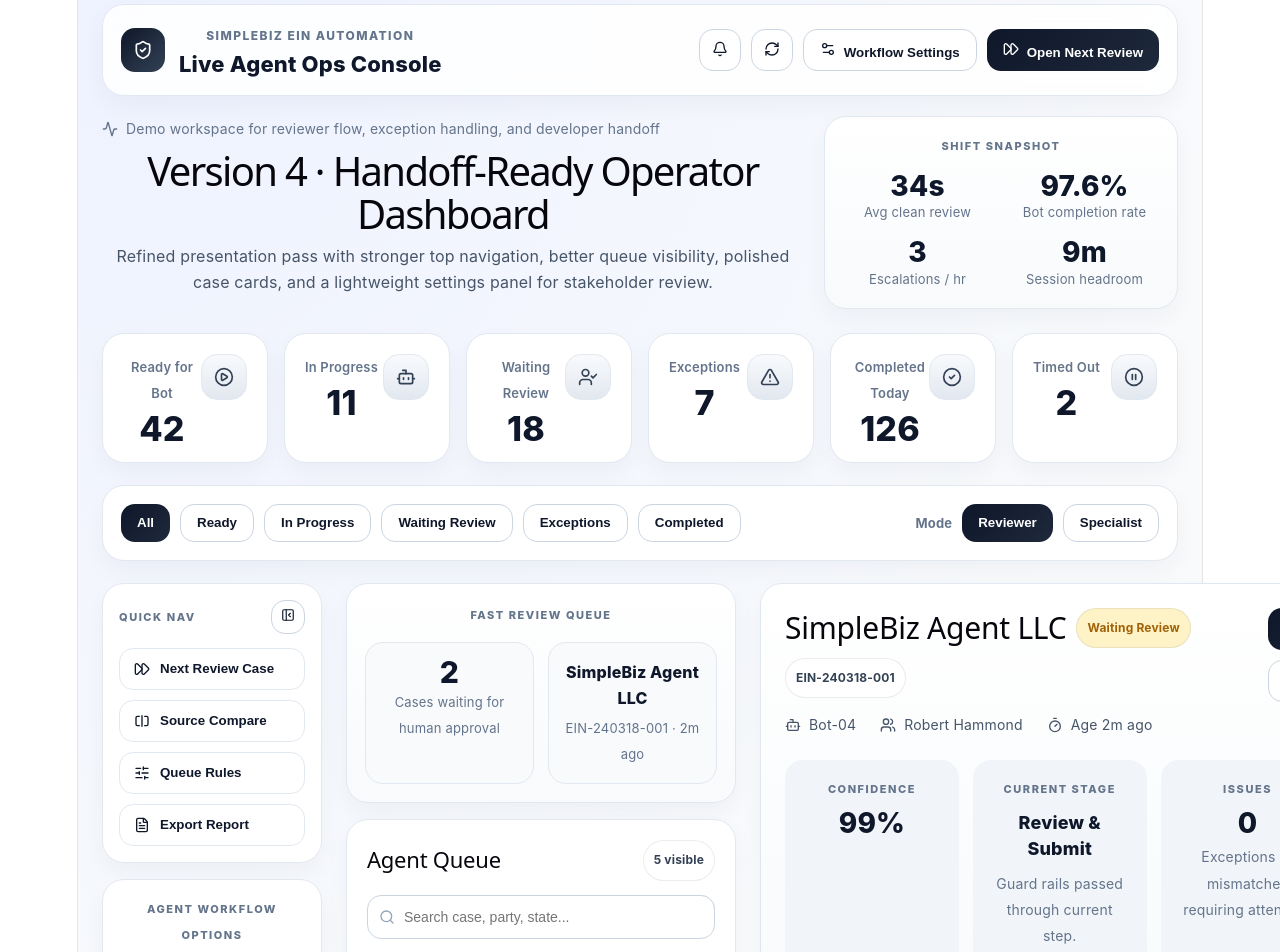
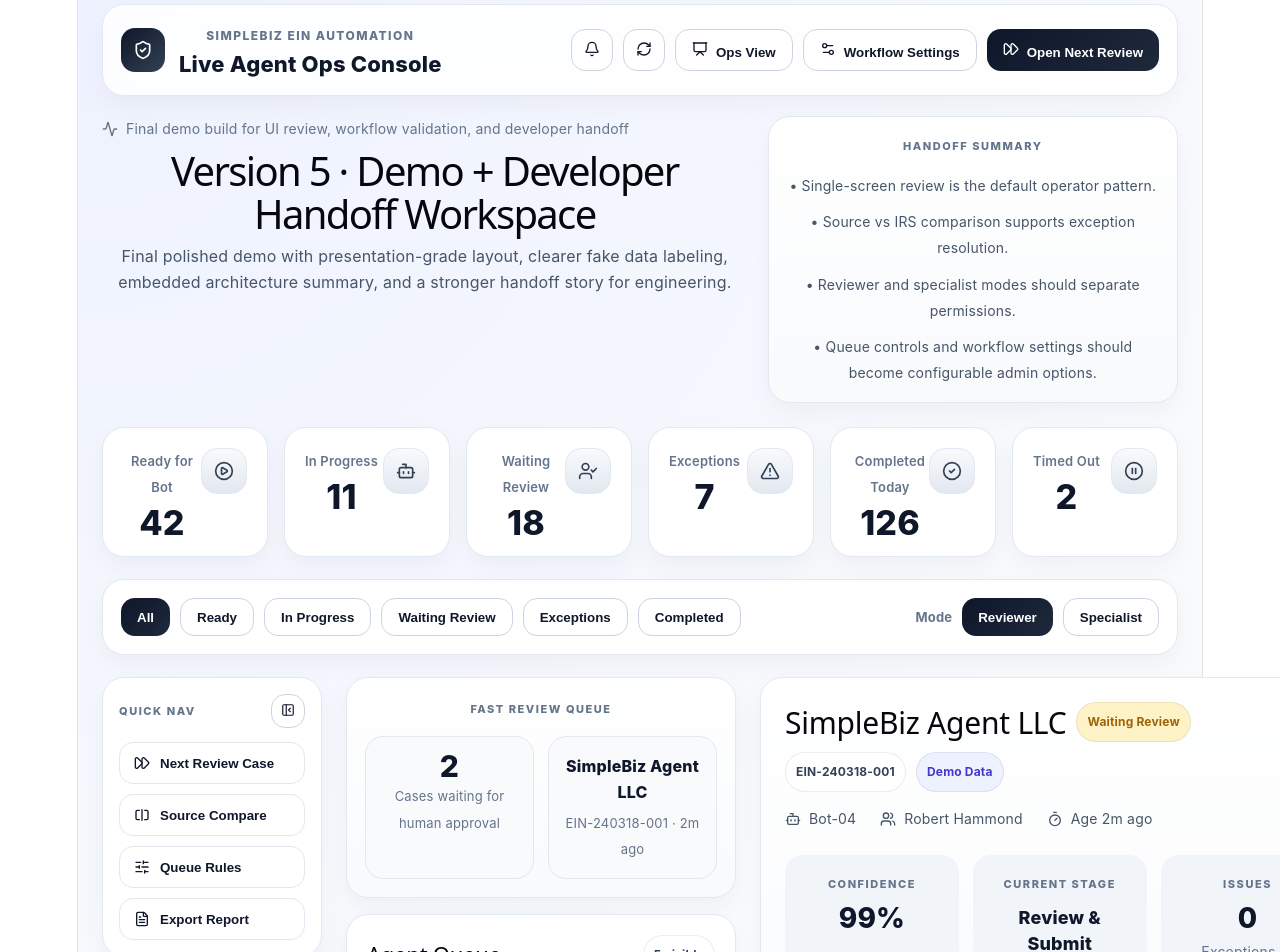
Before and after one commit to simplebiz-exec/ein-ops-demo, a React (Vite) app: page / in a window 1280 px wide. Shown: the part 20-972 px from the top of the page. Built offline with nearby package versions, Linux system fonts and the light colour scheme.

Commit message:
Add EIN dashboard version 5

```diff
--- a/src/App.jsx
+++ b/src/App.jsx
@@ -24,6 +24,12 @@ import {
   PanelLeftClose,
   Activity,
   RefreshCw,
+  Presentation,
+  Layers3,
+  Workflow,
+  Database,
+  MonitorSmartphone,
+  Wrench,
 } from "lucide-react";
 
 const queueStats = [
@@ -289,6 +295,45 @@ const artifacts = [
   "Validation Report",
 ];
 
+const architectureCards = [
+  {
+    title: "Intake + Validation",
+    subtitle: "Structured source-of-truth payload",
+    icon: Database,
+    text: "Normalize formation data into a strict EIN case payload before any browser automation starts.",
+  },
+  {
+    title: "Queue + Orchestration",
+    subtitle: "Controls workers and routing",
+    icon: Workflow,
+    text: "Manage ready, in-progress, review, exception, and completed states while enforcing throttles and retries.",
+  },
+  {
+    title: "Playwright Workers",
+    subtitle: "Deterministic browser execution",
+    icon: MonitorSmartphone,
+    text: "Bots fill IRS steps, capture screenshots, pause for review, and resume only after approval.",
+  },
+  {
+    title: "Agent Console",
+    subtitle: "Single-screen live review",
+    icon: Users,
+    text: "Reviewers approve clean cases quickly while specialists resolve mismatches and source-data exceptions.",
+  },
+  {
+    title: "Artifacts + Audit",
+    subtitle: "Evidence and replay trail",
+    icon: Layers3,
+    text: "Store review screenshots, traces, payload hashes, validation reports, and completion evidence for every run.",
+  },
+  {
+    title: "Admin + Settings",
+    subtitle: "Operational controls",
+    icon: Wrench,
+    text: "Workflow options, permissions, thresholds, and queue rules should be configurable outside code where practical.",
+  },
+];
+
 function statusMeta(status) {
   switch (status) {
     case "waiting_review":
@@ -486,6 +531,35 @@ function NavButton({ icon: Icon, label }) {
   );
 }
 
+function ArchitectureCard({ item }) {
+  const Icon = item.icon;
+  return (
+    <div style={{ ...cardStyle(), padding: 18 }}>
+      <div
+        style={{
+          width: 40,
+          height: 40,
+          borderRadius: 14,
+          background: "#f1f5f9",
+          border: "1px solid #e2e8f0",
+          display: "flex",
+          alignItems: "center",
+          justifyContent: "center",
+        }}
+      >
+        <Icon size={18} color="#334155" />
+      </div>
+      <div style={{ marginTop: 14, fontWeight: 800, fontSize: 16 }}>{item.title}</div>
+      <div style={{ marginTop: 4, fontSize: 13, color: "#64748b", fontWeight: 700 }}>
+        {item.subtitle}
+      </div>
+      <div style={{ marginTop: 10, fontSize: 14, color: "#475569", lineHeight: 1.5 }}>
+        {item.text}
+      </div>
+    </div>
+  );
+}
+
 export default function App() {
   const [search, setSearch] = useState("");
   const [selectedId, setSelectedId] = useState("EIN-240318-001");
@@ -493,6 +567,7 @@ export default function App() {
   const [queueFilter, setQueueFilter] = useState("all");
   const [mode, setMode] = useState("reviewer");
   const [showSettings, setShowSettings] = useState(true);
+  const [presentationMode, setPresentationMode] = useState(true);
 
   const filtered = useMemo(() => {
     const q = search.toLowerCase();
@@ -527,8 +602,9 @@ export default function App() {
     <div
       style={{
         minHeight: "100vh",
-        background:
-          "radial-gradient(circle at top left, #eef2ff 0%, #f8fafc 35%, #f8fafc 100%)",
+        background: presentationMode
+          ? "radial-gradient(circle at top left, #eef2ff 0%, #f8fafc 35%, #f8fafc 100%)"
+          : "#f8fafc",
         color: "#0f172a",
         fontFamily:
           'Inter, ui-sans-serif, system-ui, -apple-system, BlinkMacSystemFont, "Segoe UI", sans-serif',
@@ -561,7 +637,15 @@ export default function App() {
                 <ShieldCheck size={20} />
               </div>
               <div>
-                <div style={{ fontSize: 12, fontWeight: 800, color: "#64748b", letterSpacing: "0.12em", textTransform: "uppercase" }}>
+                <div
+                  style={{
+                    fontSize: 12,
+                    fontWeight: 800,
+                    color: "#64748b",
+                    letterSpacing: "0.12em",
+                    textTransform: "uppercase",
+                  }}
+                >
                   SimpleBiz EIN Automation
                 </div>
                 <div style={{ fontSize: 22, fontWeight: 800, marginTop: 2 }}>
@@ -570,12 +654,19 @@ export default function App() {
               </div>
             </div>
 
-            <div style={{ display: "flex", gap: 10, alignItems: "center" }}>
+            <div style={{ display: "flex", gap: 10, alignItems: "center", flexWrap: "wrap" }}>
               <button style={{ ...buttonStyle(false), width: 42, padding: 0 }}>
                 <Bell size={16} />
               </button>
               <button style={{ ...buttonStyle(false), width: 42, padding: 0 }}>
                 <RefreshCw size={16} />
+              </button>
+              <button
+                onClick={() => setPresentationMode((v) => !v)}
+                style={buttonStyle(false)}
+              >
+                <Presentation size={16} style={{ marginRight: 8 }} />
+                {presentationMode ? "Ops View" : "Presentation View"}
               </button>
               <button style={buttonStyle(false)}>
                 <Settings2 size={16} style={{ marginRight: 8 }} />
@@ -614,14 +705,14 @@ export default function App() {
                 }}
               >
                 <Activity size={16} />
-                Demo workspace for reviewer flow, exception handling, and developer handoff
+                Final demo build for UI review, workflow validation, and developer handoff
               </div>
               <h1 style={{ fontSize: 40, margin: "0 0 8px", lineHeight: 1.06 }}>
-                Version 4 · Handoff-Ready Operator Dashboard
+                Version 5 · Demo + Developer Handoff Workspace
               </h1>
               <p style={{ maxWidth: 980, color: "#475569", fontSize: 16 }}>
-                Refined presentation pass with stronger top navigation, better queue visibility,
-                polished case cards, and a lightweight settings panel for stakeholder review.
+                Final polished demo with presentation-grade layout, clearer fake data labeling,
+                embedded architecture summary, and a stronger handoff story for engineering.
               </p>
             </div>
 
@@ -629,28 +720,16 @@ export default function App() {
               style={{
                 ...cardStyle(),
                 padding: 16,
-                minWidth: 320,
+                minWidth: 340,
                 background: "linear-gradient(180deg, #ffffff 0%, #f8fafc 100%)",
               }}
             >
-              <SectionLabel>Shift Snapshot</SectionLabel>
-              <div style={{ display: "grid", gridTemplateColumns: "1fr 1fr", gap: 14, marginTop: 14 }}>
-                <div>
-                  <div style={{ fontSize: 28, fontWeight: 800 }}>34s</div>
-                  <div style={{ fontSize: 13, color: "#64748b" }}>Avg clean review</div>
-                </div>
-                <div>
-                  <div style={{ fontSize: 28, fontWeight: 800 }}>97.6%</div>
-                  <div style={{ fontSize: 13, color: "#64748b" }}>Bot completion rate</div>
-                </div>
-                <div>
-                  <div style={{ fontSize: 28, fontWeight: 800 }}>3</div>
-                  <div style={{ fontSize: 13, color: "#64748b" }}>Escalations / hr</div>
-                </div>
-                <div>
-                  <div style={{ fontSize: 28, fontWeight: 800 }}>9m</div>
-                  <div style={{ fontSize: 13, color: "#64748b" }}>Session headroom</div>
-                </div>
+              <SectionLabel>Handoff Summary</SectionLabel>
+              <div style={{ display: "grid", gap: 10, marginTop: 14, fontSize: 14, color: "#475569" }}>
+                <div>• Single-screen review is the default operator pattern.</div>
+                <div>• Source vs IRS comparison supports exception resolution.</div>
+                <div>• Reviewer and specialist modes should separate permissions.</div>
+                <div>• Queue controls and workflow settings should become configurable admin options.</div>
               </div>
             </div>
           </div>
@@ -748,7 +827,7 @@ export default function App() {
               </div>
 
               <div style={{ ...cardStyle(), padding: 16 }}>
-                <SectionLabel>Agent Workflow Options</SectionLabel>
+                <SectionLabel>Workflow Options</SectionLabel>
                 <div style={{ display: "grid", gap: 14, marginTop: 14, fontSize: 14, color: "#475569" }}>
                   <label style={{ display: "flex", justifyContent: "space-between", gap: 12 }}>
                     <span>Auto-open next clean case</span>
@@ -766,6 +845,14 @@ export default function App() {
                     <span>Escalate mismatches to specialist</span>
                     <input type="checkbox" defaultChecked />
                   </label>
+                </div>
+              </div>
+
+              <div style={{ ...cardStyle(), padding: 16 }}>
+                <SectionLabel>Demo Notes</SectionLabel>
+                <div style={{ display: "grid", gap: 10, marginTop: 14, fontSize: 13, color: "#475569" }}>
+                  <div>All company names, IDs, and values here are demo placeholders for UI review.</div>
+                  <div>The live build should source this from structured EIN case records.</div>
                 </div>
               </div>
             </div>
@@ -903,7 +990,12 @@ export default function App() {
                           />
                           {itemMeta.label}
                         </div>
-                        <div style={badgeStyle(item.priority === "high" ? "#fee2e2" : "#fff", item.priority === "high" ? "#b91c1c" : "#334155")}>
+                        <div
+                          style={badgeStyle(
+                            item.priority === "high" ? "#fee2e2" : "#fff",
+                            item.priority === "high" ? "#b91c1c" : "#334155"
+                          )}
+                        >
                           {item.priority === "high" ? "High Priority" : "Normal"}
                         </div>
                         <div style={badgeStyle("#fff", "#334155")}>{item.stage}</div>
@@ -947,6 +1039,7 @@ export default function App() {
                     <h2 style={{ margin: 0, fontSize: 30 }}>{selected.company}</h2>
                     <div style={badgeStyle(meta.bg, meta.color)}>{meta.label}</div>
                     <div style={badgeStyle("#fff", "#334155")}>{selected.id}</div>
+                    <div style={badgeStyle("#eef2ff", "#4338ca")}>Demo Data</div>
                   </div>
                   <div
                     style={{
@@ -1020,6 +1113,7 @@ export default function App() {
               <TabButton label="exceptions" value="exceptions" tab={tab} setTab={setTab} />
               <TabButton label="timeline" value="timeline" tab={tab} setTab={setTab} />
               <TabButton label="artifacts" value="artifacts" tab={tab} setTab={setTab} />
+              <TabButton label="architecture" value="architecture" tab={tab} setTab={setTab} />
             </div>
 
             {tab === "review" && (
@@ -1498,6 +1592,36 @@ export default function App() {
               </div>
             )}
 
+            {tab === "architecture" && (
+              <div style={{ ...cardStyle(), padding: 24 }}>
+                <div style={{ display: "flex", justifyContent: "space-between", gap: 12, alignItems: "center" }}>
+                  <div>
+                    <h3 style={{ marginTop: 0, fontSize: 24 }}>System Architecture Summary</h3>
+                    <div style={{ marginTop: 6, fontSize: 14, color: "#64748b" }}>
+                      Embedded handoff summary for the engineering team implementing the real system.
+                    </div>
+                  </div>
+                  <button style={buttonStyle(false)}>
+                    <Layers3 size={16} style={{ marginRight: 8 }} />
+                    Export Handoff Notes
+                  </button>
+                </div>
+
+                <div
+                  style={{
+                    display: "grid",
+                    gridTemplateColumns: "repeat(3, 1fr)",
+                    gap: 16,
+                    marginTop: 18,
+                  }}
+                >
+                  {architectureCards.map((item) => (
+                    <ArchitectureCard key={item.title} item={item} />
+                  ))}
+                </div>
+              </div>
+            )}
+
             <div style={{ display: "grid", gridTemplateColumns: "1fr 1fr", gap: 24 }}>
               <div style={{ ...cardStyle(), padding: 24 }}>
                 <h3 style={{ marginTop: 0, fontSize: 22 }}>Operational Notes</h3>
```
